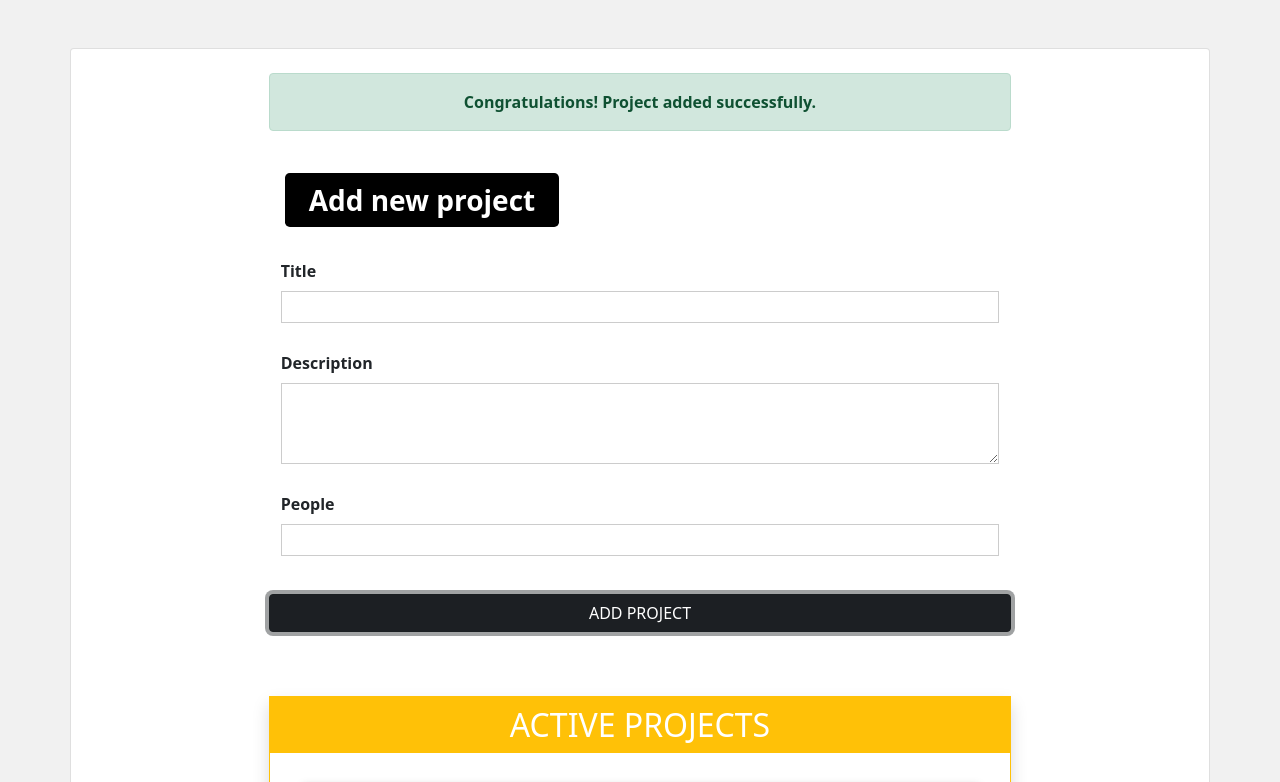
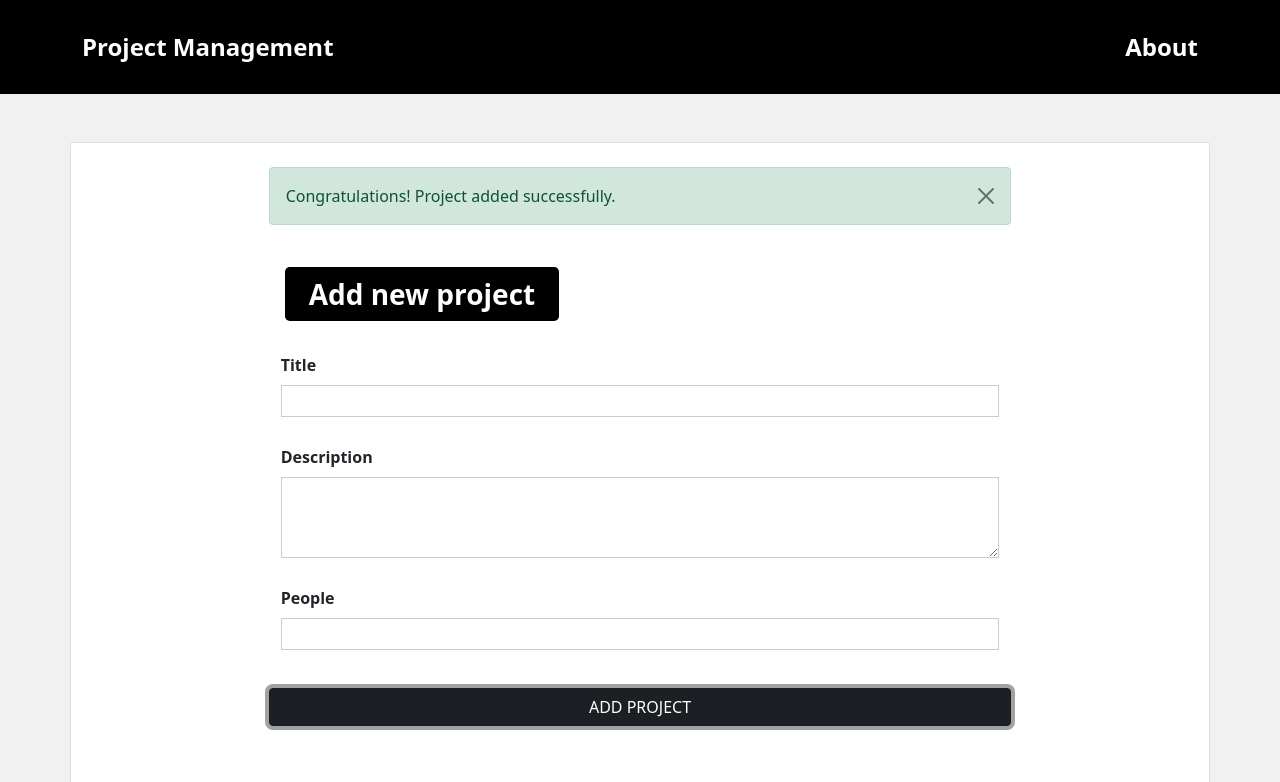
Before and after one commit to hetdelwadiya-i9/drag-and-drop, a website with bundled scripts: page index.html in a window 1280 px wide. Both pictures are taken after typing "Sample", "Sample", "5" into the empty fields and a click on the button "ADD PROJECT". Shown: the top 782 px of the page. Built offline with nearby package versions, Linux system fonts and the light colour scheme.

Commit message:
Bug fix and improvements

```diff
--- a/app.css
+++ b/app.css
@@ -49,6 +49,7 @@ textarea:focus {
 .projects {
   margin: 1rem;
   border: 1px solid #ffc107;
+  min-height: 200px;
 }
 
 .projects header {
@@ -117,3 +118,10 @@ textarea:focus {
   border: 1px solid #ff0062;
   background: #f7f7f7;
 }
+
+#header-a {
+       text-decoration: none;
+       color: white;
+       font-weight: 700;
+       font-size: 25px;
+}
--- a/index.html
+++ b/index.html
@@ -11,9 +11,22 @@
               <script src="./dist/app.js" defer></script>
        </head>
        <body>
+              <div>
+                     <nav class="navbar navbar-light bg-black">
+                            <div class="container py-3">
+                                   <a class="navbar-brand text-white" style="font-size: 1.5rem; font-weight: 600;">Project Management</a>
+                                   <form class="d-flex">
+                                          <a id="header-a" className="nav-link text-white" rel="noreferrer" href="https://github.com/HeT-Delwadiya" target="_blank" style="font-size: 1.5rem; font-weight: 600;">
+                                                 About
+                                          </a>
+                                   </form>
+                            </div>
+                     </nav>
+              </div>
+
               <template id="project-input">
               <form class="col-8 mx-auto">
-                     <div id="alert" class="" role="alert"></div>
+                     <div id="alert" class="mt-4"><div id="alert-inner" class="" role="alert"></div></div>
                      <div class="mt-5">
                             <div class="d-inline bg-black rounded-3 text-white p-2 px-4 fw-bold fs-3 ms-3">
                                    Add new project
@@ -48,5 +61,9 @@
               <div class="container card mt-5">
                      <div id="app"></div>
               </div>
+
+              <footer class="text-center bg-black text-white py-5">
+                     Copyright &copy; Drag & Drop 2022 | By Het Delwadiya
+              </footer>
        </body>
 </html>
--- a/src/app.ts
+++ b/src/app.ts
@@ -21,6 +21,9 @@ class ProjectState {
        }
 
        addProject = (title: string, description: string, people: number) => {
+              const existingProject = this.projects.find(proj => proj.title === title)
+              if(existingProject)
+                     return alertGenerator("Please add a project with different title!", "error")
               const newProject = new Project(
                      this.projects.length+1,
                      title,
@@ -32,6 +35,7 @@ class ProjectState {
               for(const listenerFn of this.listeners) {
                      listenerFn(this.projects.slice())
               }
+              alertGenerator("Congratulations! Project added successfully.", "success")
        }
 
        moveProject = (projectId: number, newStatus: ProjectStatus) => {
@@ -99,11 +103,9 @@ const validate = (input: Validatable) => {
 
 const alertGenerator = (text: string, type: string) => {
        if(type==="error") {
-              document.getElementById("alert")!.className = "alert alert-danger text-center fw-bold mt-4"
-              document.getElementById("alert")!.innerHTML = text
+              document.getElementById("alert")!.innerHTML = `<div class="alert alert-danger alert-dismissible fade show" role="alert">`+text + `<button type="button" class="btn-close" data-bs-dismiss="alert" aria-label="Close"></button></div>`
        } else {
-              document.getElementById("alert")!.className = "alert alert-success text-center fw-bold mt-4"
-              document.getElementById("alert")!.innerHTML = text
+              document.getElementById("alert")!.innerHTML = `<div class="alert alert-success alert-dismissible fade show" role="alert">`+text + `<button type="button" class="btn-close" data-bs-dismiss="alert" aria-label="Close"></button></div>`
        }
 }
 
@@ -252,7 +254,6 @@ class ProjectForm {
                      validate({fieldName: "People", value: this.people.value, min: 2, max: 10})
               ) {
                      projectState.addProject(this.titleInput.value, this.description.value, parseInt(this.people.value))
-                     alertGenerator("Congratulations! Project added successfully.", "success")
                      this.clearForm();
               }
        }
```
Also changed, not shown: dist/app.js, 1 other file.
